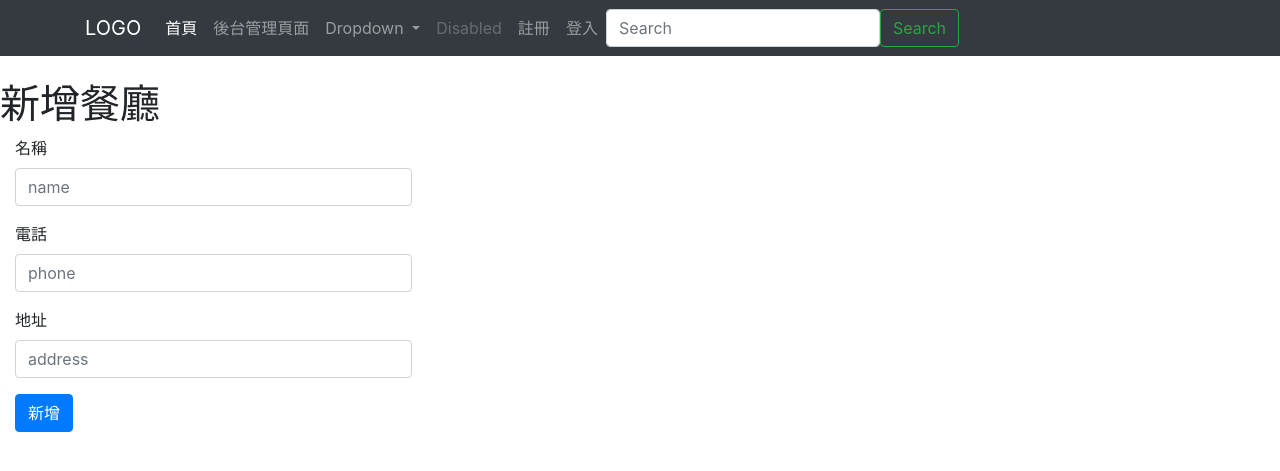
After one commit to keenchang/fschef, a Flask app: template app/templates/stores/new.html in a window 1280 px wide. The commit adds this page. Shown: the top 471 px of the page. Run offline with Flask 2, Linux system fonts and the light colour scheme; the template is opened without the code that fills it, so the values that code supplies are empty; some libraries are stand-ins or nearby versions.

Commit message:
新增 確認User是否登入；加入nav bar；Store的CRUD

```diff
--- a/app/templates/base.html
+++ b/app/templates/base.html
@@ -16,7 +16,9 @@
     <title>fschef</title>
   </head>
   <body>
-    {% block header %} {% endblock %} {% block body %} {% endblock %}
+    {% block header %} {% endblock %}
+
+    {% block body %} {% endblock %}
 
     <!-- Optional JavaScript -->
     <!-- jQuery first, then Popper.js, then Bootstrap JS -->
--- /dev/null
+++ b/app/templates/header.html
@@ -0,0 +1,84 @@
+{% extends "base.html" %} {% block header %}
+<nav class="navbar navbar-expand-lg navbar-dark bg-dark mb-4">
+  <div class="container">
+    <a class="navbar-brand" href="#">LOGO</a>
+    <button class="navbar-toggler" type="button" data-bs-toggle="collapse" data-bs-target="#navbarSupportedContent" aria-controls="navbarSupportedContent" aria-expanded="false" aria-label="Toggle navigation">
+      <span class="navbar-toggler-icon"></span>
+    </button>
+    <div class="collapse navbar-collapse" id="navbarSupportedContent">
+      <ul class="navbar-nav me-auto mb-2 mb-lg-0">
+        <li class="nav-item">
+          <a class="nav-link active" aria-current="page" href="{{ url_for('customers_bp.stores') }}">首頁</a>
+        </li>
+        <li class="nav-item">
+          <a class="nav-link" href="{{ url_for('stores_bp.index') }}">後台管理頁面</a>
+        </li>
+        <li class="nav-item dropdown">
+          <a class="nav-link dropdown-toggle" href="#" id="navbarDropdown" role="button" data-bs-toggle="dropdown" aria-expanded="false"> Dropdown </a>
+          <ul class="dropdown-menu" aria-labelledby="navbarDropdown">
+            <li><a class="dropdown-item" href="#">Action</a></li>
+            <li><a class="dropdown-item" href="#">Another action</a></li>
+            <li><hr class="dropdown-divider" /></li>
+            <li><a class="dropdown-item" href="#">Something else here</a></li>
+          </ul>
+        </li>
+        <li class="nav-item">
+          <a class="nav-link disabled">Disabled</a>
+        </li>
+        {% if session.get("name") != None and session.get("name") != '' %}
+        <li class="nav-item">
+          <a class="nav-link" href="#">{{ session.get("name") }}</a>
+        </li>
+        <li class="nav-item">
+          <a class="nav-link" href="{{ url_for('users_bp.logout') }}">登出</a>
+        </li>
+        {% else %}
+        <li class="nav-item">
+          <a class="nav-link" href="{{ url_for('users_bp.register') }}">註冊</a>
+        </li>
+        <li class="nav-item">
+          <a class="nav-link" href="{{ url_for('users_bp.login') }}">登入</a>
+        </li>
+        {% endif %}
+      </ul>
+      <form class="d-flex">
+        <input class="form-control me-2" type="search" placeholder="Search" aria-label="Search" />
+        <button class="btn btn-outline-success" type="submit">Search</button>
+      </form>
+    </div>
+  </div>
+</nav>
+
+<!-- <div class="container">
+    <div class="row">
+        <div class="col-12">
+            <div id="bs-carousel" class="carousel slide mb-3" data-bs-ride="carousel">
+                <div class="carousel-indicators">
+                    <button type="button" data-bs-target="#bs-carousel" data-bs-slide-to="0" class="active" aria-current="true" aria-label="Slide 1"></button>
+                    <button type="button" data-bs-target="#bs-carousel" data-bs-slide-to="1" aria-label="Slide 2"></button>
+                    <button type="button" data-bs-target="#bs-carousel" data-bs-slide-to="2" aria-label="Slide 3"></button>
+                </div>
+            <div class="carousel-inner">
+                    <div class="carousel-item active">
+                        <img src="https://picsum.photos/1200/230?random=22" class="d-block w-100">
+                    </div>
+                    <div class="carousel-item">
+                        <img src="https://picsum.photos/1200/230?random=23" class="d-block w-100">
+                    </div>
+                    <div class="carousel-item">
+                        <img src="https://picsum.photos/1200/230?random=24" class="d-block w-100">
+                    </div>
+                </div>
+                <button class="carousel-control-prev" type="button" data-bs-target="#bs-carousel" data-bs-slide="prev">
+                    <span class="carousel-control-prev-icon" aria-hidden="true"></span>
+                    <span class="visually-hidden">Previous</span>
+                </button>
+                <button class="carousel-control-next" type="button" data-bs-target="#bs-carousel" data-bs-slide="next">
+                    <span class="carousel-control-next-icon" aria-hidden="true"></span>
+                    <span class="visually-hidden">Next</span>
+                </button>
+            </div>
+        </div>
+    </div>
+</div> -->
+{% endblock %}
--- /dev/null
+++ b/app/templates/stores/new.html
@@ -0,0 +1,26 @@
+{% extends "header.html" %}
+
+{% block body %}
+<h1>新增餐廳</h1>
+
+<div class="col-md-4">
+  <form method="POST" action="{{ url_for('stores_bp.create') }}">
+    <div class="form-group">
+      <label for="name">名稱</label>
+      <input type="text" class="form-control" id="name" name="name" placeholder="name"/>
+    </div>
+
+    <div class="form-group">
+      <label for="phone">電話</label>
+      <input type="text" class="form-control" id="phone" name="phone" placeholder="phone"/>
+    </div>
+
+    <div class="form-group">
+      <label for="address">地址</label>
+      <input type="text" class="form-control" id="address" name="address" placeholder="address"/>
+    </div>
+
+    <button type="submit" class="btn btn-primary">新增</button>
+  </form>
+</div>
+{% endblock %}
```
Also changed, not shown: app/stores/views.py (+67 -2 lines), app/templates/stores/edit.html (added, +26 -0 lines), app/templates/stores/index.html (+37 -1 lines), app/utils.py (added, +18 -0 lines).
